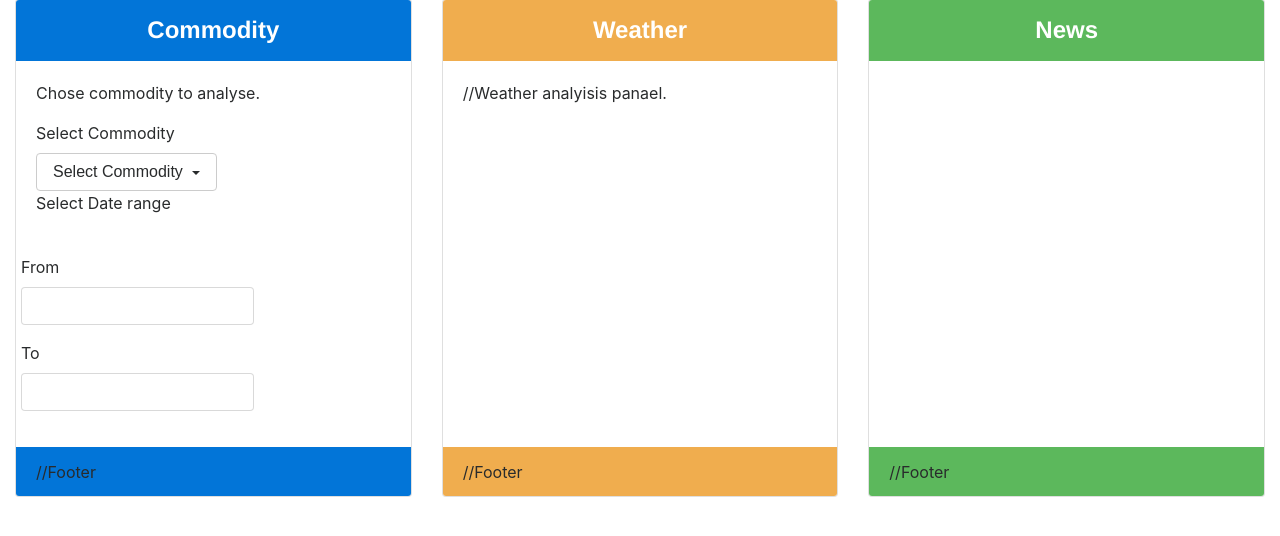
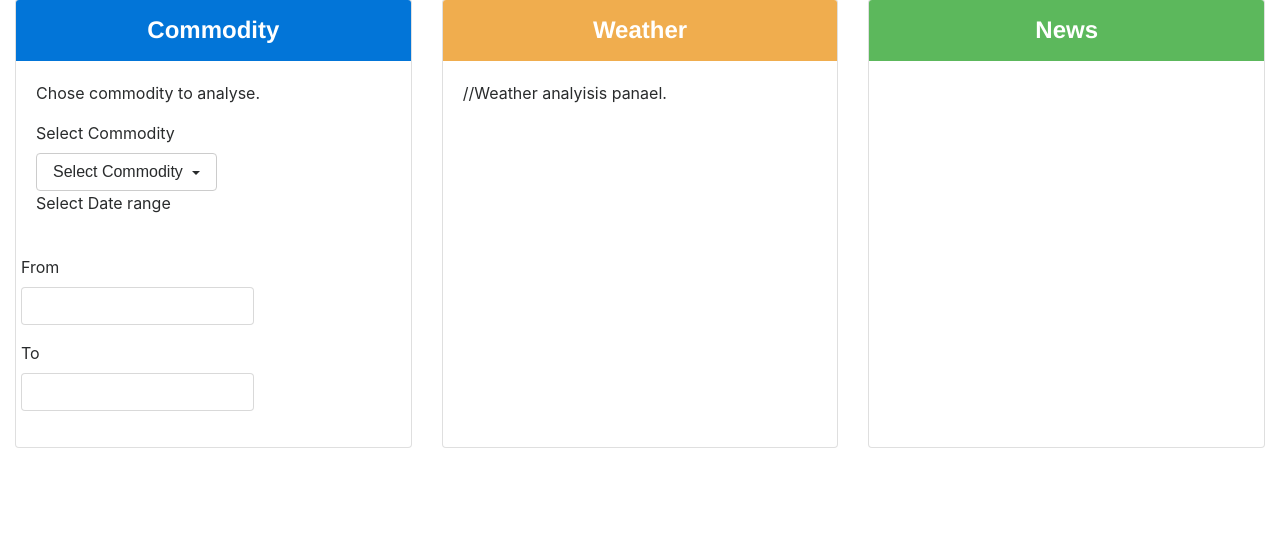
Before and after one commit to SamChaudryUniDevAccount/TradeWinds, a PHP site: page /landing.php in a window 1280 px wide. Shown: the part 129-665 px from the top of the page. Run offline with PHP 8.4, Linux system fonts and the light colour scheme; the visitor is signed in with stand-in values (Sample User, id 1); data that the repository does not hold is empty.

Commit message:
card styles changed

```diff
--- a/landing.php
+++ b/landing.php
@@ -63,6 +63,7 @@ session_start();
                                        <ul class="dropdown-item">Gas</ul>
                                    </div>
                                </div>
+                                    <br/>
                                    <p class="card-text ">Select Date range</p>
                                     <br/>
                                    <form class="row">
@@ -78,9 +79,7 @@ session_start();
                                    </form>
                                <!-- End of card body -->
                            </div>
-                           <div class="card-footer card-primary">
-                               //Footer
-                           </div>
+
                        </div>
 
                        <!-- Card 2 -->
@@ -89,9 +88,6 @@ session_start();
                            <div class="card-block">
                                <p class="card-text ">//Weather analyisis panael.</p>
                            </div>
-                           <div class="card-footer card-warning">
-                               //Footer
-                           </div>
                        </div>
 
                        <!-- Card 3 -->
@@ -99,9 +95,6 @@ session_start();
                            <div class=" pannelHeaderTitleStyles card-header card-success">News</div>
                            <div class="card-block">
                                <p class="card-text pannelHeaderTitleStyles">//News pannel</p>
-                           </div>
-                           <div class="card-footer card-success">
-                               //Footer
                            </div>
                        </div>
 
```
